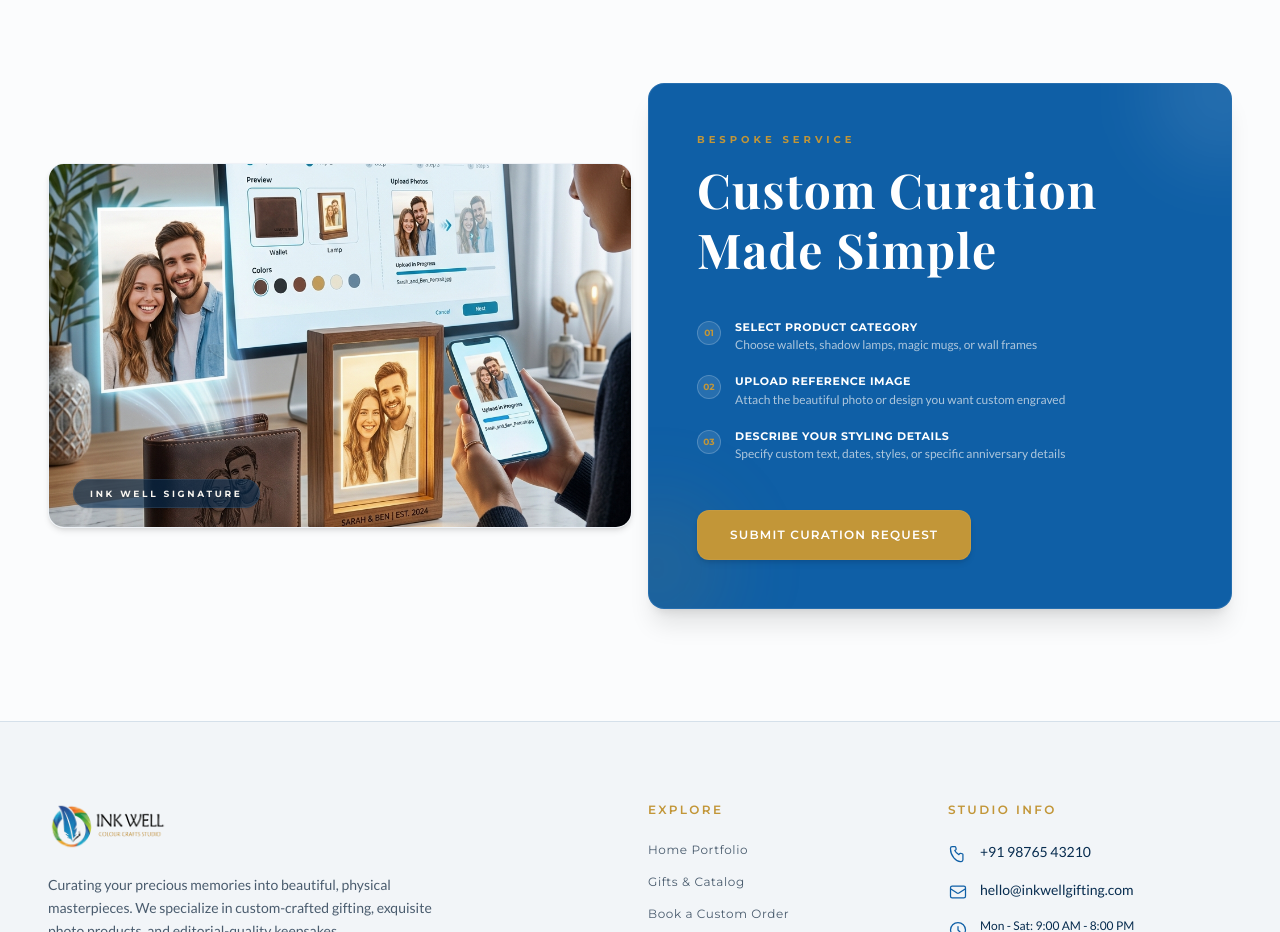
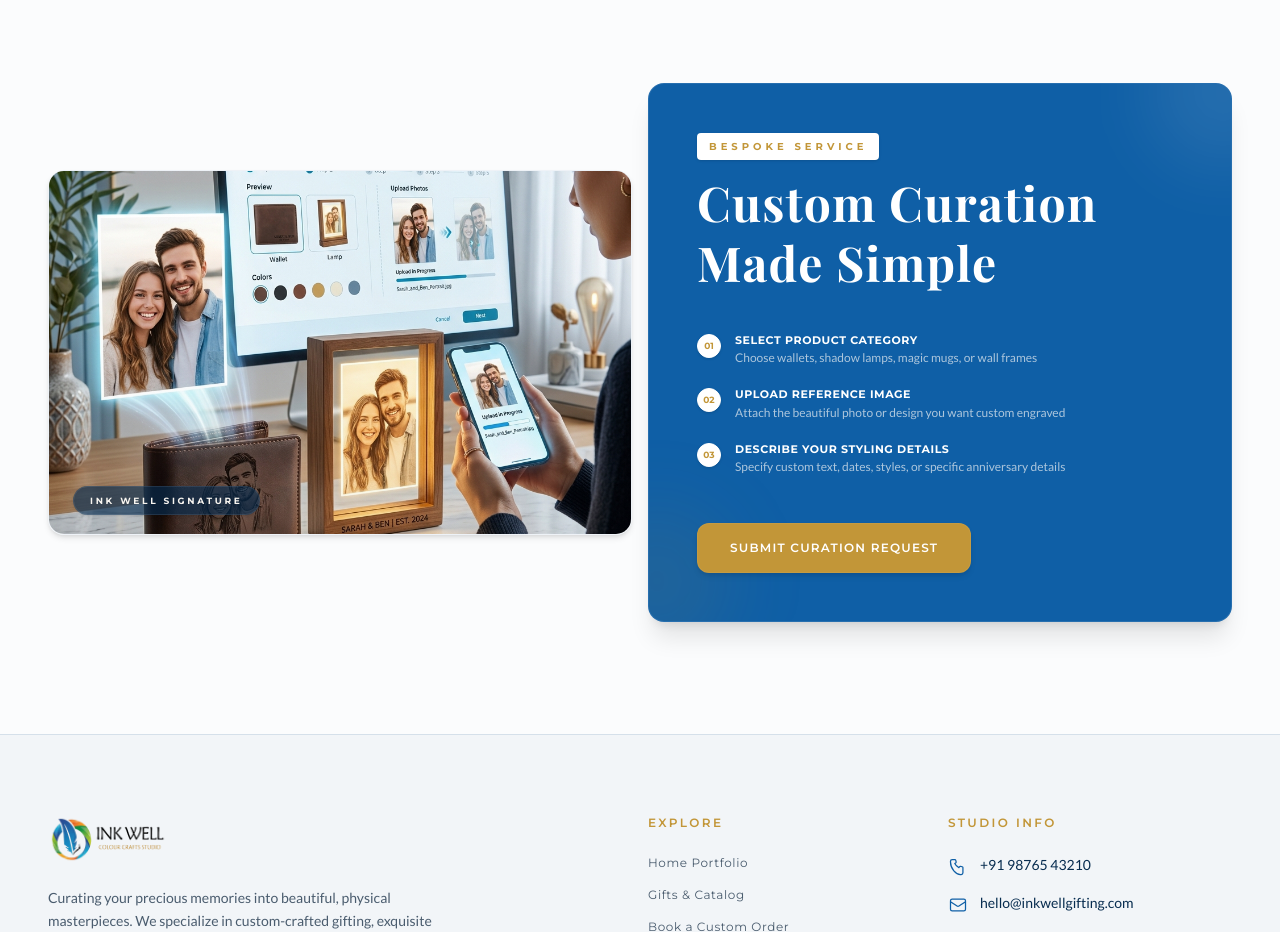
Before and after one commit to Racchu100/inkwell, a Next.js app: page / in a window 1280 px wide. Shown: the part 3260-4192 px from the top of the page. Built offline with nearby package versions, Linux system fonts and the light colour scheme; a web font is replaced by a local one.

Commit message:
style: add white background to Bespoke Service title and steps for better visibility

```diff
--- a/src/app/page.tsx
+++ b/src/app/page.tsx
@@ -371,7 +371,7 @@
                 <div className="absolute -left-16 -bottom-16 w-36 h-36 bg-accent-gold/10 rounded-full blur-2xl pointer-events-none" />
 
                 <div className="space-y-3 relative z-10">
-                  <span className="font-montserrat text-[10px] tracking-[0.4em] text-accent-gold uppercase font-bold block">
+                  <span className="inline-block font-montserrat text-[10px] tracking-[0.4em] text-accent-gold uppercase font-bold bg-white px-3 py-1.5 rounded shadow-sm">
                     Bespoke Service
                   </span>
                   <h2 className="font-playfair text-3xl md:text-5xl font-bold text-white tracking-wide leading-tight">
@@ -382,7 +382,7 @@
                 {/* Visual Process Points */}
                 <div className="space-y-5 py-2 relative z-10">
                   <div className="flex items-start space-x-3.5 group/item">
-                    <span className="w-6 h-6 mt-0.5 bg-white/10 text-accent-gold border border-white/20 rounded-full flex items-center justify-center font-montserrat text-[9px] font-bold group-hover/item:border-accent-gold/45 transition-colors duration-300 shrink-0">
+                    <span className="w-6 h-6 mt-0.5 bg-white text-accent-gold border border-white rounded-full flex items-center justify-center font-montserrat text-[9px] font-bold shadow-sm shrink-0">
                       01
                     </span>
                     <div className="space-y-0.5">
@@ -392,7 +392,7 @@
                   </div>
 
                   <div className="flex items-start space-x-3.5 group/item">
-                    <span className="w-6 h-6 mt-0.5 bg-white/10 text-accent-gold border border-white/20 rounded-full flex items-center justify-center font-montserrat text-[9px] font-bold group-hover/item:border-accent-gold/45 transition-colors duration-300 shrink-0">
+                    <span className="w-6 h-6 mt-0.5 bg-white text-accent-gold border border-white rounded-full flex items-center justify-center font-montserrat text-[9px] font-bold shadow-sm shrink-0">
                       02
                     </span>
                     <div className="space-y-0.5">
@@ -402,7 +402,7 @@
                   </div>
 
                   <div className="flex items-start space-x-3.5 group/item">
-                    <span className="w-6 h-6 mt-0.5 bg-white/10 text-accent-gold border border-white/20 rounded-full flex items-center justify-center font-montserrat text-[9px] font-bold group-hover/item:border-accent-gold/45 transition-colors duration-300 shrink-0">
+                    <span className="w-6 h-6 mt-0.5 bg-white text-accent-gold border border-white rounded-full flex items-center justify-center font-montserrat text-[9px] font-bold shadow-sm shrink-0">
                       03
                     </span>
                     <div className="space-y-0.5">
```
